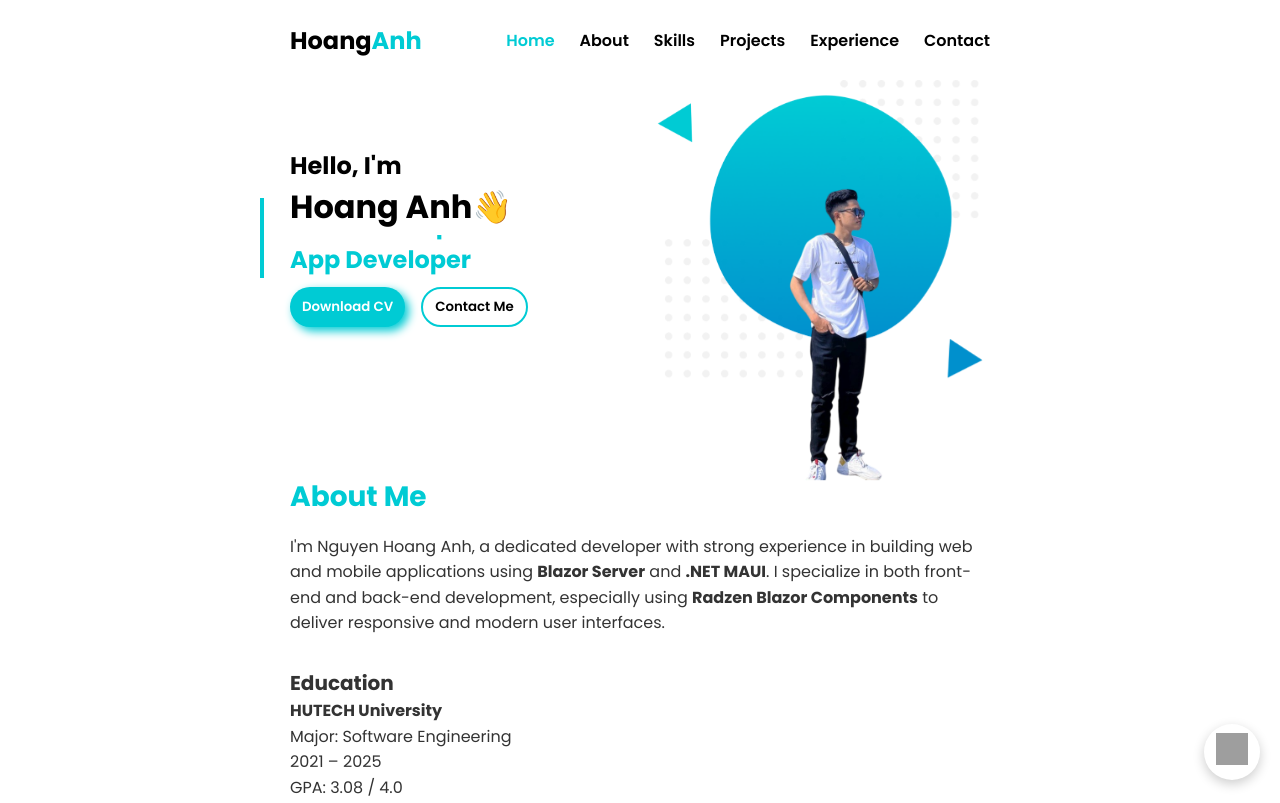
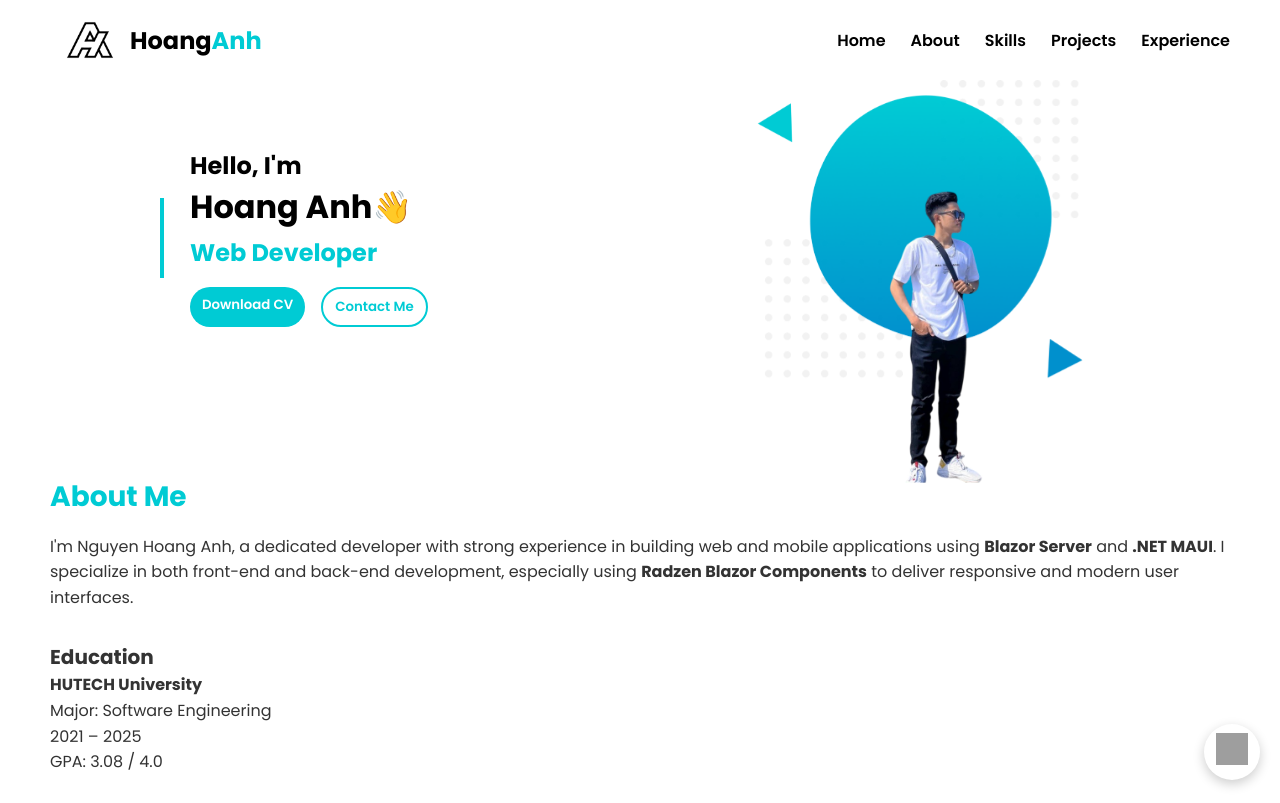
Before and after one commit to HoangAnh779/profilehoanganh, a plain HTML site: page index.html in a window 1280 px wide. Shown: the top 803 px of the page. Drawn offline with nearby package versions, Linux system fonts and the light colour scheme; grey boxes are pictures that could not be loaded.

Commit message:
update profile

```diff
--- /dev/null
+++ b/app.js
@@ -0,0 +1,22 @@
+document.addEventListener("DOMContentLoaded", function () {
+    const sections = document.querySelectorAll('section');
+    const navLinks = document.querySelectorAll('.list-menu a');
+
+    window.addEventListener('scroll', () => {
+        let current = "";
+
+        sections.forEach(section => {
+            const sectionTop = section.offsetTop - 120;
+            if (window.pageYOffset >= sectionTop) {
+                current = section.getAttribute("id");
+            }
+        });
+
+        navLinks.forEach(link => {
+            link.classList.remove("active");
+            if (link.getAttribute("href") === `#${current}`) {
+                link.classList.add("active");
+            }
+        });
+    });
+});
--- a/index.html
+++ b/index.html
@@ -4,7 +4,8 @@
 <head>
     <meta charset="UTF-8">
     <meta name="viewport" content="width=device-width, initial-scale=1.0">
-    <title>Document</title>
+    <title>Profile Hoang Anh</title>
+    <link href="Images/logo.png" rel="shortcut icon">
     <link rel="stylesheet" href="style.css">
     <!-- IMPORT BOX ICONS -->
     <link href='https://unpkg.com/boxicons@2.1.4/css/boxicons.min.css' rel='stylesheet'>
@@ -13,7 +14,10 @@
 <body>
 
     <header>
-        <h2 class="logo">Hoang<span>Anh</span></h2>
+        <div class="logo-container">
+            <img src="Images/Logo-header.png" alt="Logo" class="img-header">
+            <h2 class="logo">Hoang<span>Anh</span></h2>
+        </div>
 
         <!-- MOBILE SCREEN -->
         <input type="checkbox" id="menu-toggle">
@@ -21,15 +25,13 @@
             <i class='bx bx-menu-alt-right'></i>
             <i class='bx bx-x'></i>
         </label>
-        <!-- END MOBILE SCREEN -->
 
         <ul class="list-menu">
-            <li><a class="active" href="#">Home</a></li>
+            <li><a href="#">Home</a></li>
             <li><a href="#about">About</a></li>
             <li><a href="#skills">Skills</a></li>
             <li><a href="#projects">Projects</a></li>
             <li><a href="#experience">Experience</a></li>
-            <li><a href="#contact">Contact</a></li>
         </ul>
     </header>
 
@@ -44,14 +46,14 @@
             </h2>
 
             <div class="list-button">
-                <button class="download-cv">Download CV</button>
-                <button class="contact-me">Contact Me</button>
+                <a href="assets/CV_NguyenHoangAnh.pdf" class="download-cv" download>Download CV</a>
+                <a href="#contact" class="contact-me">Contact Me</a>
             </div>
         </div>
 
         <section class="right">
-            <img class="blob-img" src="blob.png">
-            <img class="me-img" src="HoangAnh.png">
+            <img class="blob-img" src="Images/blob.png">
+            <img class="me-img" src="Images/HoangAnh.png">
         </section>
     </main>
     <!-- ABOUT -->
@@ -206,7 +208,8 @@
             <p><strong>Phone:</strong> 0968 119 957</p>
             <p><strong>Email:</strong> <a href="mailto:anhnhtech@gmail.com">anhnhtech@gmail.com</a></p>
             <p><strong>Location:</strong> Tan Son, HCMC</p>
-            <p><strong>GitHub:</strong> <a href="https://github.com/HoangAnh779" target="_blank">github.com/HoangAnh779</a>
+            <p><strong>GitHub:</strong> <a href="https://github.com/HoangAnh779"
+                    target="_blank">github.com/HoangAnh779</a>
             </p>
         </section>
         <a href="https://www.facebook.com/hoanganhtech70/"><i class='bx bxl-facebook'></i></a>
@@ -216,9 +219,11 @@
     <!-- Zalo Floating Icon -->
     <div class="zalo-popup">
         <a href="https://zalo.me/0968119957" target="_blank" title="Chat Zalo">
-            <img src="https://upload.wikimedia.org/wikipedia/commons/thumb/9/91/Icon_of_Zalo.svg/2048px-Icon_of_Zalo.svg.png" alt="Zalo" />
+            <img src="https://upload.wikimedia.org/wikipedia/commons/thumb/9/91/Icon_of_Zalo.svg/2048px-Icon_of_Zalo.svg.png"
+                alt="Zalo" />
         </a>
     </div>
+    <script src="app.js"></script>
 </body>
 
 </html>
--- a/style.css
+++ b/style.css
@@ -20,14 +20,24 @@ header {
     width: 100%;
     height: 80px;
     position: fixed;
-    max-width: 800px;
+    max-width: 1300px;
     display: flex;
     justify-content: space-between;
     align-items: center;
     padding: 0 50px;
     z-index: 1;
 }
+.logo-container {
+    display: flex;
+    align-items: center;
+    gap: 0;
+}
 
+.img-header {
+    width: 80px;
+    height: 80px;
+    object-fit: contain;
+}
 .logo {
     animation: showUp 0.7s forwards;
     animation-delay: 0.3s;
@@ -83,7 +93,7 @@ main {
     /* background: green; */
     background: white;
     width: 100%;
-    max-width: 800px;
+    max-width: 1000px;
     padding: 0 50px;
     padding-top: 80px;
     display: flex;
@@ -147,25 +157,50 @@ main::before {
     cursor: pointer;
 }
 
-.list-button .download-cv {
-    border: none;
+.download-cv {
+    display: inline-block;
+    padding: 8px 12px;
+    font-size: 13.3333px;
+    border-radius: 25px;
+    font-weight: 600;
+    text-decoration: none;
     background: #00CBD4;
     color: white;
-    box-shadow: 4px 4px 10px #00CBD4;
+    border: none;
+    transition: background 0.3s ease;
+
     animation: showUp 0.7s forwards;
     animation-delay: 1.6s;
     opacity: 0;
     transform: translateY(20px);
 }
 
-.list-button .contact-me {
-    background: white;
-    border: solid 2px #00CBD4;
+.download-cv:hover {
+    background: #009fa5;
+    box-shadow: 0 12px 24px rgba(0, 203, 212, 0.25);
+}
+
+.contact-me {
+    display: inline-block;
+    padding: 8px 12px;
+    font-size: 13.3333px;
+    border-radius:25px;
+    font-weight: 600;
+    text-decoration: none;
+    border: 2px solid #00CBD4;
+    color: #00CBD4;
+    transition: background 0.3s ease;
 
     animation: showUp 0.7s forwards;
     animation-delay: 1.8s;
     opacity: 0;
     transform: translateY(20px);
+}
+
+.contact-me:hover {
+    background: #00CBD4;
+    color: white;
+    box-shadow: 0 12px 24px rgba(0, 203, 212, 0.25);
 }
 
 .right {
@@ -181,8 +216,10 @@ main::before {
 }
 
 .me-img {
-    width: 400px;
-    height: 400px;
+    min-width: 250px;
+    min-height: 250px;
+    max-width: 400px;
+    max-height: 400px;
     position: absolute;
     left: 0;
 
@@ -201,7 +238,7 @@ main::before {
     color: #333;
 }
 .section {
-    max-width: 800px;
+    max-width: 1300px;
     padding: 80px 50px 40px;
     width: 100%;
     background: white;
@@ -423,7 +460,7 @@ footer {
     background: #101828;
     width: 100%;
     min-height: 10dvh;
-    max-width: Auto;
+    max-width: auto;
     padding: 0 50px;
     display: flex;
     align-items: center;
@@ -434,7 +471,7 @@ footer {
 }
 footer .section {
 
-    max-width: 800px;
+    max-width: 1300px;
     padding: 80px 50px 40px;
     width: 100%;
     background: #101828;
@@ -453,7 +490,7 @@ footer .section p {
 }
 footer a {
     color: #ffffff;
-
+    text-decoration: none;
     animation: showUp 0.7s forwards;
     opacity: 0;
     transform: translateY(20px);
```
Also changed, not shown: Images/HoangAnh.png (renamed from HoangAnh.png), Images/Logo-header.png (added), Images/blob.png (renamed from blob.png), Images/logo.png (added), Images/rocket.png (renamed from rocket.png), 1 other file.
